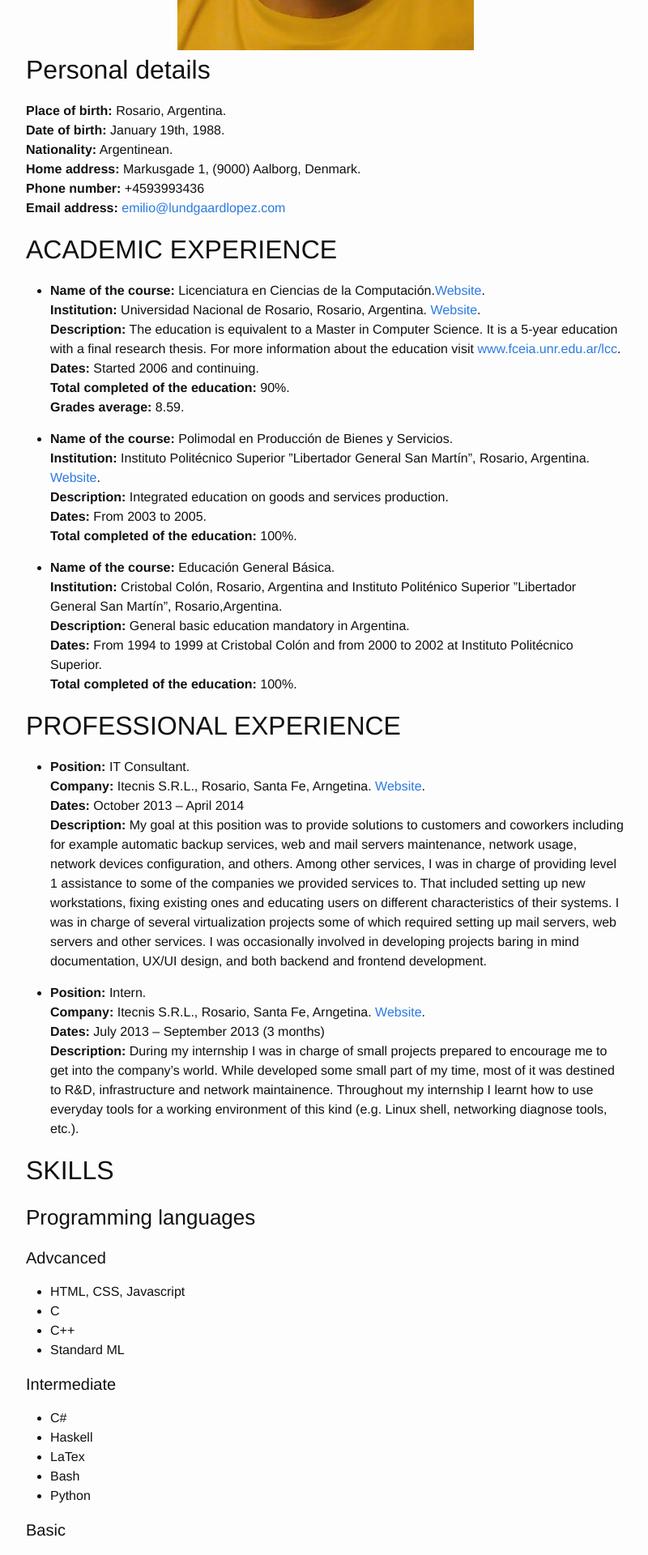
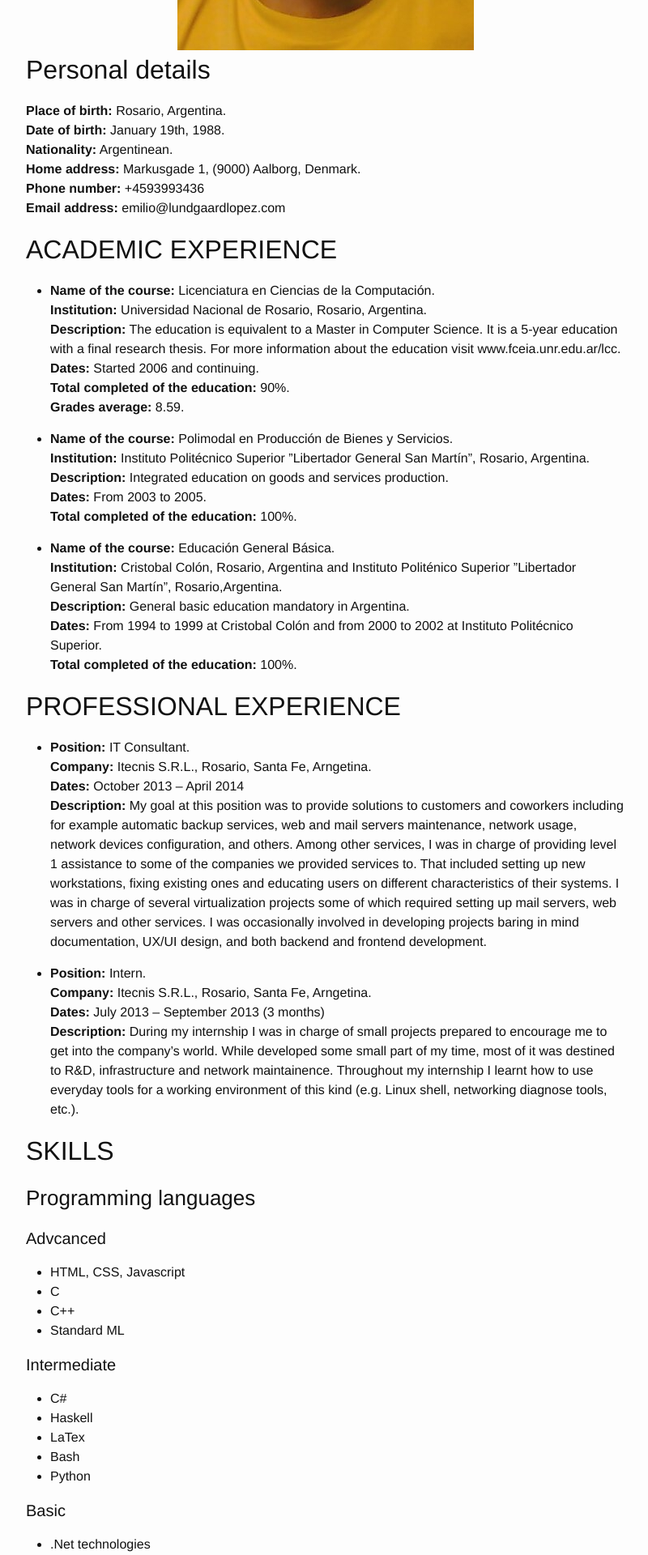
Before and after one commit to emilioidk/emilioidk.github.io, a Jekyll site: the page built from cv.md, in a window 1280 px wide. Shown: the part 582-2502 px from the top of the page at 81% size, without its empty margins (238-1038 px from the left). Built offline with Jekyll 4.4.1, drawn with Linux system fonts in a browser that asks for light colours.

Commit message:
Fixing print view on cv: hide unnecesary text; remove styling from links

```diff
--- a/cv.md
+++ b/cv.md
@@ -8,6 +8,13 @@ permalink: /cv/
     .site-nav{
       display:none;
     }
+  }
+  .hidePrint {
+    display:none;
+  }
+  a {
+    color:inherit;
+    text-decoration:inherit;
   }
 </style>
 
@@ -25,15 +32,15 @@ permalink: /cv/
 
 ## ACADEMIC EXPERIENCE
 
-*  **Name of the course:** Licenciatura en Ciencias de la Computación.[Website](http://www.fceia.unr.edu.ar/lcc).<br/>
-   **Institution:** Universidad Nacional de Rosario, Rosario, Argentina. [Website](http://www.unr.edu.ar).<br/>
+*  **Name of the course:** Licenciatura en Ciencias de la Computación.<span class="hidePrint">[Website](http://www.fceia.unr.edu.ar/lcc).</span><br/>
+   **Institution:** Universidad Nacional de Rosario, Rosario, Argentina. <span class="hidePrint">[Website](http://www.unr.edu.ar).</span><br/>
    **Description:** The education is equivalent to a Master in Computer Science. It is a 5-year education with a final research thesis. For more information about the education visit [www.fceia.unr.edu.ar/lcc](http://www.fceia.unr.edu.ar/lcc).<br/>
    **Dates:** Started 2006 and continuing.<br/>
    **Total completed of the education:** 90%.<br/>
    **Grades average:** 8.59.
 
 *  **Name of the course:** Polimodal en Producción	de Bienes y Servicios.<br/>
-   **Institution:** Instituto Politécnico Superior ”Libertador General	San Martín”, Rosario, Argentina. [Website](http://www.ips.edu.ar/).<br/>
+   **Institution:** Instituto Politécnico Superior ”Libertador General	San Martín”, Rosario, Argentina. <span class="hidePrint">[Website](http://www.ips.edu.ar/).</span><br/>
    **Description:** Integrated education on goods and services production.<br/>
    **Dates:** From 2003 to 2005.<br/>
    **Total completed of the education:** 100%.
@@ -47,12 +54,12 @@ permalink: /cv/
 ## PROFESSIONAL EXPERIENCE
 
 *  **Position:** IT Consultant.<br/>
-   **Company:** Itecnis S.R.L., Rosario, Santa Fe, Arngetina. [Website](http://www.itecnis.com/).<br/>
+   **Company:** Itecnis S.R.L., Rosario, Santa Fe, Arngetina. <span class="hidePrint">[Website](http://www.itecnis.com/).</span><br/>
    **Dates:** October 2013 – April 2014<br/>
    **Description:** My goal at this position was to provide solutions to customers and coworkers including for example automatic backup services, web and mail servers maintenance, network usage, network devices configuration, and others. Among other services, I was in charge of providing level 1 assistance to some of the companies we provided services to. That included setting up new workstations, fixing existing ones and educating users on different characteristics of their systems. I was in charge of several virtualization projects some of which required setting up mail servers, web servers and other services. I was occasionally involved in developing projects baring in mind documentation, UX/UI design, and both backend and frontend development.
 
 *  **Position:** Intern.<br/>
-   **Company:** Itecnis S.R.L., Rosario, Santa Fe, Arngetina. [Website](http://www.itecnis.com/).<br/>
+   **Company:** Itecnis S.R.L., Rosario, Santa Fe, Arngetina. <span class="hidePrint">[Website](http://www.itecnis.com/).</span><br/>
    **Dates:** July 2013 – September 2013 (3 months)<br/>
    **Description:** During my internship I was in charge of small projects prepared to encourage me to get into the company's world. While developed some small part of my time, most of it was destined to R&D, infrastructure and network maintainence. Throughout my internship I learnt how to use everyday tools for a working environment of this kind (e.g. Linux shell, networking diagnose tools, etc.).
 
```
